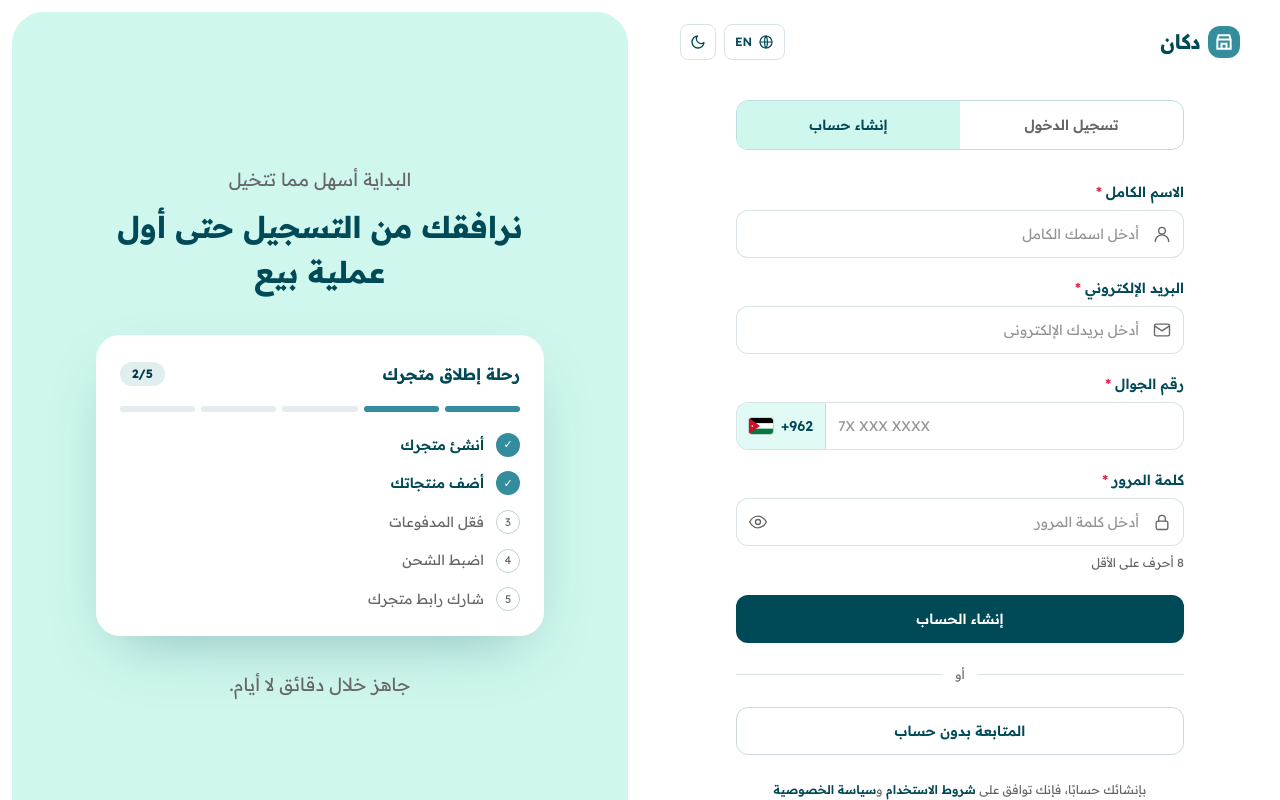
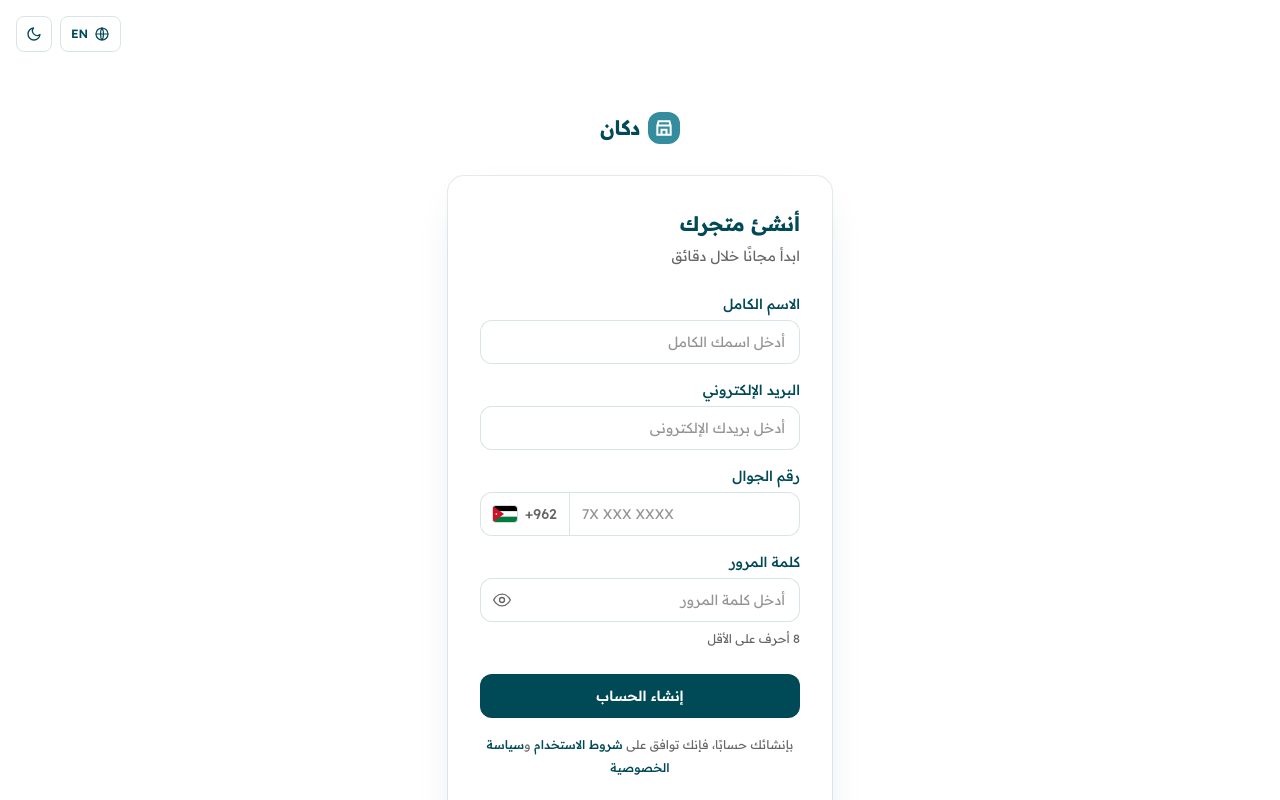
Before and after one commit to ZaidAfane3/dukan-jo, a Next.js app: page /signup in a window 1280 px wide. Shown: the top 800 px of the page. Built offline with nearby package versions, Linux system fonts and the light colour scheme; a web font is replaced by a local one.

Commit message:
Simpler sign-in and sign-up page: one centered card under the logo, plain labelled fields, one main button, the mode switch as a quiet line at the bottom; the side panel and dead forgot-password link are gone; errors are announced to screen readers

```diff
--- a/components/SignupForm.tsx
+++ b/components/SignupForm.tsx
@@ -11,7 +11,6 @@ import { Logo } from "./Nav";
 import { LangSwitch, ThemeToggle, usePrefs } from "./Prefs";
 import { isJordanMobile, jordanMobile, phoneError, savedMobile, typedPhone } from "./phone";
 import { cleanLine, emailOf, isBlank, passwordProblem, visibleLength } from "./safe";
-import { hasErrors, RequiredMark, RequiredNote, requiredNote } from "./Required";
 import { ACCOUNT_LIMITS, passwordError } from "./safeAccount";
 import { loadSetup, saveSetup } from "./setup";
 import { resetToStarterDesign } from "./storefront/storage";
@@ -30,25 +29,8 @@ const iconProps = {
   "aria-hidden": true,
 };
 
+/* Only the password's show/hide button has an icon; the other fields are plain */
 const icons = {
-  user: (
-    <svg {...iconProps}>
-      <circle cx="12" cy="8" r="4" />
-      <path d="M4 21a8 8 0 0 1 16 0" />
-    </svg>
-  ),
-  mail: (
-    <svg {...iconProps}>
-      <rect x="3" y="5" width="18" height="14" rx="2" />
-      <path d="m3 7 9 6 9-6" />
-    </svg>
-  ),
-  lock: (
-    <svg {...iconProps}>
-      <rect x="5" y="11" width="14" height="10" rx="2" />
-      <path d="M8 11V8a4 4 0 0 1 8 0v3" />
-    </svg>
-  ),
   eye: (
     <svg {...iconProps}>
       <path d="M2 12s3.6-7 10-7 10 7 10 7-3.6 7-10 7S2 12 2 12Z" />
@@ -63,37 +45,43 @@ const icons = {
   ),
 };
 
+/* The id of the small line under a field (its hint or its mistake), which the input points to */
+const noteId = (id: string) => `${id}-note`;
+
+/* A field: its label above, the input, and under it a hint or the mistake. The line under it is always there
+   (empty when there is nothing to say) and is a polite live region, so a screen reader reads a mistake when it appears. */
 function Field({
+  id,
   label,
-  icon,
   hint,
   error,
   children,
 }: {
+  id: string;
   label: string;
-  icon?: React.ReactNode;
   hint?: string;
   error?: string;
   children: React.ReactNode;
 }) {
+  const note = error || hint;
   return (
     <div>
-      <label className="block">
-        <span className="mb-2 block text-sm font-semibold">{label}<RequiredMark /></span>
-        <span className="relative block">
-          {icon && <span className="pointer-events-none absolute start-3 top-1/2 -translate-y-1/2 text-muted">{icon}</span>}
-          {children}
-        </span>
-      </label>
-      {error ? <p className="mt-1.5 text-xs text-rose-600">{error}</p> : hint && <p className="mt-1.5 text-xs text-muted">{hint}</p>}
+      <label htmlFor={id} className="mb-1.5 block text-sm font-medium text-fg">{label}</label>
+      <div className="relative">{children}</div>
+      <p id={noteId(id)} aria-live="polite" className={`text-xs ${note ? "mt-1.5" : ""} ${error ? "text-rose-600 dark:text-rose-400" : "text-muted"}`}>
+        {note}
+      </p>
     </div>
   );
 }
 
 const inputClass =
-  "h-12 w-full rounded-xl border border-fg/15 bg-card text-sm outline-none transition placeholder:text-muted/70 focus:border-primary focus:ring-2 focus:ring-primary/25";
+  "h-11 w-full rounded-xl border border-fg/15 bg-card px-3.5 text-sm text-fg outline-none transition placeholder:text-muted/70 focus:border-primary focus:ring-2 focus:ring-primary/25";
 /* a field with a mistake in it */
 const bad = "!border-rose-500 focus:!ring-rose-500/25";
+/* the quiet text buttons (change mode, continue without an account) */
+const textLink =
+  "rounded font-semibold text-primary underline-offset-2 hover:underline focus-visible:outline-none focus-visible:ring-2 focus-visible:ring-primary/40";
 
 type Errors = { name?: string; email?: string; phone?: string; password?: string; loginId?: string };
 
@@ -237,8 +225,10 @@ export function SignupForm() {
   };
 
   const creating = tab === "create";
+  const heading = c.heading[tab];
+  const switchLine = creating ? c.switchMode.toLogin : c.switchMode.toCreate;
   const passwordField = (
-    <Field label={c.password} icon={icons.lock} hint={creating ? c.passwordHint : undefined} error={errors.password}>
+    <Field id="s-password" label={c.password} hint={creating ? c.passwordHint : undefined} error={errors.password}>
       <input
         id="s-password"
         type={showPassword ? "text" : "password"}
@@ -246,81 +236,70 @@ export function SignupForm() {
         onChange={set("password")}
         placeholder={c.passwordPh}
         autoComplete={creating ? "new-password" : "current-password"}
-        aria-required aria-invalid={!!errors.password}
-        className={`${inputClass} ps-11 pe-11 ${errors.password ? bad : ""}`}
+        aria-required aria-invalid={!!errors.password} aria-describedby={noteId("s-password")}
+        className={`${inputClass} pe-11 ${errors.password ? bad : ""}`}
       />
       <button
         type="button"
         onClick={() => setShowPassword((v) => !v)}
         aria-label={showPassword ? c.hidePassword : c.showPassword}
-        className="absolute end-3 top-1/2 -translate-y-1/2 text-muted transition hover:text-fg"
+        aria-pressed={showPassword}
+        className="absolute end-1.5 top-1/2 grid h-8 w-8 -translate-y-1/2 place-items-center rounded-lg text-muted transition hover:text-fg focus-visible:outline-none focus-visible:ring-2 focus-visible:ring-primary/40"
       >
         {showPassword ? icons.eyeOff : icons.eye}
       </button>
     </Field>
   );
 
-  const launch = c.side;
-  const done = 2;
-
   return (
-    <main className="grid min-h-screen bg-page lg:grid-cols-2">
-      {/* Form column */}
-      <div className="flex flex-col px-6 py-6 sm:px-10">
-        <header className="flex items-center justify-between">
-          <Logo />
-          <div className="flex items-center gap-2">
+    <main className="relative min-h-screen bg-page px-4 pb-12 pt-20 sm:pt-28">
+      {/* Language and theme, small in the page's top corner */}
+      <div className="absolute end-4 top-4 flex items-center gap-2">
         <LangSwitch />
         <ThemeToggle />
       </div>
-        </header>
 
-        <div data-lang-fade className="mx-auto flex w-full max-w-md flex-1 flex-col justify-center py-10">
+      <div data-lang-fade className="mx-auto w-full max-w-sm">
+        <div className="flex justify-center">
+          <Logo />
+        </div>
+
         {tour && (
-            <p className="mb-5 rounded-xl bg-primary/10 px-4 py-3 text-sm font-medium text-deep dark:text-primary">
+          <p className="mt-6 rounded-xl bg-primary/10 px-4 py-3 text-center text-sm font-medium text-deep dark:text-primary">
             {lang === "ar" ? "سجّل دخولك أو أنشئ حسابًا لتجربة المنصة." : "Log in or create an account to try the platform."}
           </p>
         )}
-          <div role="tablist" className="grid grid-cols-2 overflow-hidden rounded-xl border border-primary/30">
-            {(["login", "create"] as const).map((id) => (
-              <button
-                key={id}
-                role="tab"
-                aria-selected={tab === id}
-                onClick={() => setTab(id)}
-                className={`h-12 text-sm font-semibold transition-colors ${tab === id ? "bg-soft text-fg" : "text-muted hover:text-fg"}`}
-              >
-                {c.tabs[id]}
-              </button>
-            ))}
-          </div>
 
-          <form onSubmit={onSubmit} className="mt-8 space-y-5" noValidate>
-            <RequiredNote text={requiredNote[lang]} show={hasErrors(errors)} />
+        <div className="mt-8 rounded-2xl bg-card p-6 shadow-[0_1px_2px_rgba(0,0,0,0.04),0_16px_40px_-20px_rgba(0,73,86,0.25)] ring-1 ring-fg/10 sm:p-8">
+          <h1 className="text-xl font-bold text-fg">{heading.title}</h1>
+          <p className="mt-1 text-sm text-muted">{heading.subtitle}</p>
+
+          <form onSubmit={onSubmit} className="mt-6 space-y-4" noValidate>
             {tab === "create" ? (
               <>
-                <Field label={c.fullName} icon={icons.user} error={errors.name}>
-                  <input id="s-name" maxLength={ACCOUNT_LIMITS.name * 2} value={form.name} onChange={set("name")} placeholder={c.fullNamePh} autoComplete="name" aria-required aria-invalid={!!errors.name} className={`${inputClass} ps-11 ${errors.name ? bad : ""}`} />
+                <Field id="s-name" label={c.fullName} error={errors.name}>
+                  <input id="s-name" maxLength={ACCOUNT_LIMITS.name * 2} value={form.name} onChange={set("name")} placeholder={c.fullNamePh} autoComplete="name" aria-required aria-invalid={!!errors.name} aria-describedby={noteId("s-name")} className={`${inputClass} ${errors.name ? bad : ""}`} />
                 </Field>
-                <Field label={c.email} icon={icons.mail} error={errors.email}>
-                  <input id="s-email" type="email" maxLength={254} value={form.email} onChange={set("email")} placeholder={c.emailPh} autoComplete="email" aria-required aria-invalid={!!errors.email} className={`${inputClass} ps-11 ${errors.email ? bad : ""}`} />
+                <Field id="s-email" label={c.email} error={errors.email}>
+                  <input id="s-email" type="email" maxLength={254} value={form.email} onChange={set("email")} placeholder={c.emailPh} autoComplete="email" aria-required aria-invalid={!!errors.email} aria-describedby={noteId("s-email")} className={`${inputClass} ${errors.email ? bad : ""}`} />
                 </Field>
-                <Field label={c.phone} error={errors.phone}>
-                  <span dir="ltr" className={`flex h-12 items-center overflow-hidden rounded-xl border border-fg/15 bg-card text-sm transition focus-within:border-primary focus-within:ring-2 focus-within:ring-primary/25 ${errors.phone ? "!border-rose-500 focus-within:!ring-rose-500/25" : ""}`}>
-                    <span className="flex h-full items-center gap-2 border-e border-fg/15 bg-soft/60 px-3 font-semibold"><FlagJO />+962</span>
+                <Field id="s-phone" label={c.phone} error={errors.phone}>
+                  {/* the country code sits before the number, always left to right */}
+                  <span dir="ltr" className={`flex h-11 items-center overflow-hidden rounded-xl border border-fg/15 bg-card text-sm transition focus-within:border-primary focus-within:ring-2 focus-within:ring-primary/25 ${errors.phone ? "!border-rose-500 focus-within:!ring-rose-500/25" : ""}`}>
+                    <span className="flex h-full shrink-0 items-center gap-2 border-e border-fg/15 px-3 font-medium text-muted"><FlagJO />+962</span>
                     <input
                       id="s-phone"
                       type="tel"
                       inputMode="tel"
                       value={form.phone}
-                      aria-required aria-invalid={!!errors.phone}
+                      aria-required aria-invalid={!!errors.phone} aria-describedby={noteId("s-phone")}
                       onChange={(e) => {
                         setForm((f) => ({ ...f, phone: typedPhone(e.target.value) }));
                         if (errors.phone) setErrors((x) => ({ ...x, phone: undefined }));
                       }}
                       placeholder={c.phonePh}
                       autoComplete="tel-national"
-                      className="h-full flex-1 bg-transparent px-3 outline-none placeholder:text-muted/70"
+                      className="h-full min-w-0 flex-1 bg-transparent px-3 text-fg outline-none placeholder:text-muted/70"
                     />
                   </span>
                 </Field>
@@ -328,43 +307,45 @@ export function SignupForm() {
               </>
             ) : (
               <>
-                <Field label={c.loginId} icon={icons.user} error={errors.loginId}>
-                  <input id="s-loginId" maxLength={254} value={form.loginId} onChange={set("loginId")} placeholder={c.loginIdPh} autoComplete="username" aria-required aria-invalid={!!errors.loginId} className={`${inputClass} ps-11 ${errors.loginId ? bad : ""}`} />
+                <Field id="s-loginId" label={c.loginId} error={errors.loginId}>
+                  <input id="s-loginId" maxLength={254} value={form.loginId} onChange={set("loginId")} placeholder={c.loginIdPh} autoComplete="username" aria-required aria-invalid={!!errors.loginId} aria-describedby={noteId("s-loginId")} className={`${inputClass} ${errors.loginId ? bad : ""}`} />
                 </Field>
                 {passwordField}
-                <a href="#" className="block text-sm font-medium text-primary hover:underline">{c.forgot}</a>
+                {/* TODO: show "Forgot your password?" (c.forgot) here once there is a page to reset it; it is hidden until then rather than a link that goes nowhere */}
               </>
-            )}
-
-            {/* New here? A small line under the sign-in form that goes to registration */}
-            {tab === "login" && (
-              <p className="text-center text-xs text-muted">
-                {lang === "ar" ? "ليس لديك حساب؟" : "Don't have an account?"}{" "}
-                <button type="button" onClick={() => setTab("create")} className="font-semibold text-primary underline-offset-2 hover:underline">
-                  {lang === "ar" ? "أنشئ حسابًا" : "Create one"}
-                </button>
-              </p>
             )}
 
             {/* Always pressable when creating an account: pressing it shows what is missing */}
             <button
               type="submit"
               disabled={busy || (tab === "login" && !loginValid)}
-              className="h-12 w-full rounded-xl bg-ink text-sm font-semibold text-white transition enabled:hover:-translate-y-0.5 enabled:hover:bg-deep disabled:cursor-not-allowed disabled:bg-primary/20 disabled:text-muted"
+              className="!mt-6 h-11 w-full rounded-xl bg-ink text-sm font-semibold text-onink transition enabled:hover:bg-deep focus-visible:outline-none focus-visible:ring-2 focus-visible:ring-primary/40 focus-visible:ring-offset-2 focus-visible:ring-offset-card disabled:cursor-not-allowed disabled:bg-primary/20 disabled:text-muted dark:bg-primary dark:text-ink dark:enabled:hover:bg-primary/90 dark:disabled:bg-primary/20 dark:disabled:text-muted"
             >
               {tab === "create" ? c.register : c.loginBtn}
             </button>
 
+            {tab === "create" && (
+              <p className="text-center text-xs leading-relaxed text-muted">
+                {c.terms.before}
+                <a href="#" className="font-medium text-fg underline-offset-2 hover:underline">{c.terms.terms}</a>
+                {c.terms.and}
+                <a href="#" className="font-medium text-fg underline-offset-2 hover:underline">{c.terms.privacy}</a>
+              </p>
+            )}
           </form>
           {codeStep && <TwoStepCodeStep onDone={codeStep} />}
 
+          {/* One quiet line changes between signing in and creating an account */}
+          <p className="mt-6 border-t border-fg/10 pt-5 text-center text-sm text-muted">
+            {switchLine.question}{" "}
+            <button type="button" onClick={() => setTab(creating ? "login" : "create")} className={textLink}>
+              {switchLine.action}
+            </button>
+          </p>
+        </div>
 
         {/* Prototype shortcut: go in without creating an account (also for the platform tour) */}
-          <div className="mt-6 flex items-center gap-3 text-xs text-muted" aria-hidden>
-            <span className="h-px flex-1 bg-fg/15" />
-            {c.or}
-            <span className="h-px flex-1 bg-fg/15" />
-          </div>
+        <p className="mt-6 text-center text-sm">
           <button
             type="button"
             onClick={() => {
@@ -377,53 +358,12 @@ export function SignupForm() {
               }
               router.push(tour ? "/demo" : "/onboarding");
             }}
-            className="mt-6 h-12 w-full rounded-xl border border-fg/20 text-sm font-semibold transition hover:-translate-y-0.5 hover:bg-soft"
+            className="rounded font-medium text-muted underline-offset-2 transition hover:text-fg hover:underline focus-visible:outline-none focus-visible:ring-2 focus-visible:ring-primary/40"
           >
             {c.guest}
           </button>
-
-          {tab === "create" && (
-            <p className="mt-6 text-center text-xs leading-relaxed text-muted">
-              {c.terms.before}
-              <a href="#" className="font-semibold text-fg hover:underline">{c.terms.terms}</a>
-              {c.terms.and}
-              <a href="#" className="font-semibold text-fg hover:underline">{c.terms.privacy}</a>
         </p>
-          )}
       </div>
-      </div>
-
-      {/* Promo panel (desktop) */}
-      <aside data-lang-fade className="m-3 hidden flex-col items-center justify-center rounded-[2rem] bg-soft px-10 py-12 text-center lg:flex">
-        <p className="text-lg text-muted">{launch.kicker}</p>
-        <h2 className="mt-2 max-w-md text-3xl font-extrabold leading-snug">{launch.heading}</h2>
-
-        <div className="mt-10 w-full max-w-md rounded-3xl bg-card p-6 text-start shadow-[0_24px_60px_-24px_rgba(0,73,86,0.35)]">
-          <div className="flex items-center justify-between">
-            <p className="font-bold">{launch.panelTitle}</p>
-            <span className="rounded-full bg-primary/15 px-3 py-1 text-xs font-bold text-deep dark:text-primary">
-              {done}/{launch.steps.length}
-            </span>
-          </div>
-          <div className="mt-4 flex gap-1.5" aria-hidden>
-            {launch.steps.map((s, i) => (
-              <span key={s} className={`h-1.5 flex-1 rounded-full ${i < done ? "bg-primary" : "bg-fg/10"}`} />
-            ))}
-          </div>
-          <ul className="mt-5 space-y-3">
-            {launch.steps.map((s, i) => (
-              <li key={s} className="flex items-center gap-3 text-sm">
-                <span className={`grid h-6 w-6 shrink-0 place-items-center rounded-full text-[11px] ${i < done ? "bg-primary text-white" : "border border-fg/25 text-muted"}`}>
-                  {i < done ? "✓" : i + 1}
-                </span>
-                <span className={i < done ? "font-semibold" : "text-muted"}>{s}</span>
-              </li>
-            ))}
-          </ul>
-        </div>
-
-        <p className="mt-8 text-lg text-muted">{launch.caption}</p>
-      </aside>
     </main>
   );
 }
--- a/components/content.ts
+++ b/components/content.ts
@@ -47,6 +47,10 @@ export type Content = {
   };
   signup: {
     tabs: { login: string; create: string };
+    /* the title and line at the top of the card, for each mode */
+    heading: { login: { title: string; subtitle: string }; create: { title: string; subtitle: string } };
+    /* the quiet line under the card that changes mode */
+    switchMode: { toCreate: { question: string; action: string }; toLogin: { question: string; action: string } };
     fullName: string;
     fullNamePh: string;
     email: string;
@@ -543,6 +547,14 @@ export const content: Record<Lang, Content> = {
     },
     signup: {
       tabs: { login: "Log in", create: "Create account" },
+      heading: {
+        login: { title: "Welcome back", subtitle: "Log in to your store" },
+        create: { title: "Create your store", subtitle: "Start free in minutes" },
+      },
+      switchMode: {
+        toCreate: { question: "Don't have an account?", action: "Create one" },
+        toLogin: { question: "Already have an account?", action: "Log in" },
+      },
       fullName: "Full name",
       fullNamePh: "Enter your full name",
       email: "Email",
@@ -1214,6 +1226,14 @@ export const content: Record<Lang, Content> = {
     },
     signup: {
       tabs: { login: "تسجيل الدخول", create: "إنشاء حساب" },
+      heading: {
+        login: { title: "أهلًا بعودتك", subtitle: "سجّل الدخول إلى متجرك" },
+        create: { title: "أنشئ متجرك", subtitle: "ابدأ مجانًا خلال دقائق" },
+      },
+      switchMode: {
+        toCreate: { question: "ليس لديك حساب؟", action: "أنشئ حسابًا" },
+        toLogin: { question: "لديك حساب؟", action: "سجّل الدخول" },
+      },
       fullName: "الاسم الكامل",
       fullNamePh: "أدخل اسمك الكامل",
       email: "البريد الإلكتروني",
```
Lines whose indentation alone changed are shown as unchanged.
